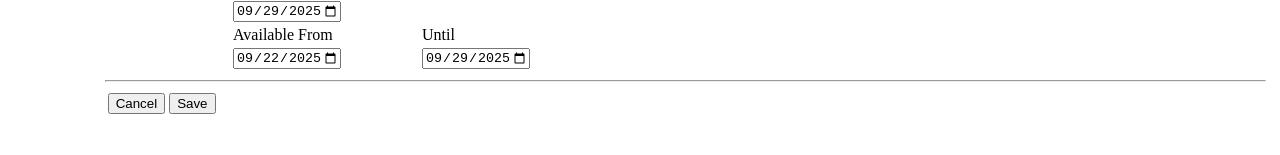
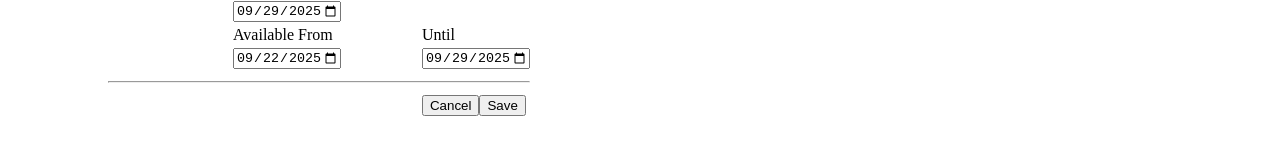
Before and after one commit to theinhumaneme/cs5610-kambaz-fa-25-kalyan-mudumby, a Next.js app: page /Courses/1/Assignments/1 in a window 1280 px wide. Shown: the part 453-608 px from the top of the page. Built offline with nearby package versions, Linux system fonts and the light colour scheme.

Commit message:
fixup alignment

```diff
--- a/app/(Kambaz)/Courses/[cid]/Assignments/[aid]/page.tsx
+++ b/app/(Kambaz)/Courses/[cid]/Assignments/[aid]/page.tsx
@@ -99,6 +99,7 @@
           <td>
             <select id="wd-points">
               <option defaultValue="">Everyone</option>
+              <option defaultValue="">TA</option>
             </select>
           </td>
         </tr>
@@ -153,14 +154,16 @@
             />
           </td>
         </tr>
-      </table>
-      <hr />
-      <table>
         <tr>
-          <td align="left">
+          <td colSpan={5}>
+            <hr />
+          </td>
+        </tr>
+        <tr>
+          <td colSpan={2}>
+          </td>
+          <td colSpan={3}>
             <input type="button" value="Cancel" />
-          </td>
-          <td align="left">
             <input type="button" value="Save" />
           </td>
         </tr>
```
